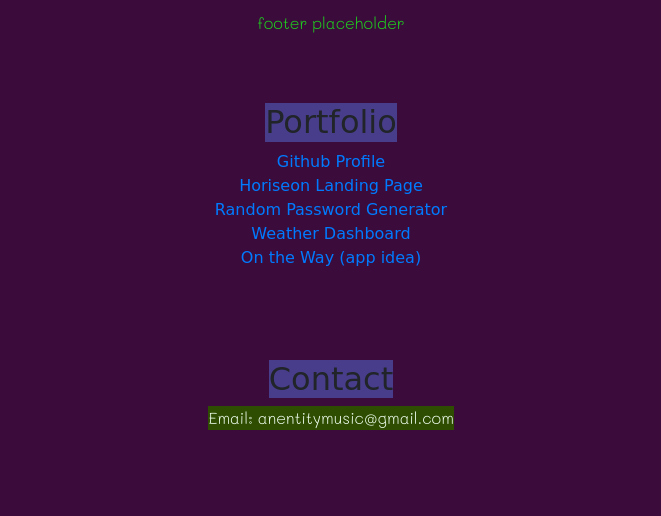
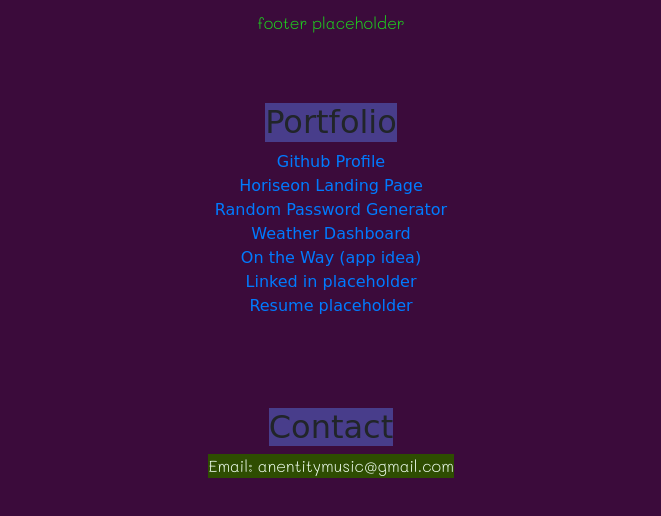
Before and after one commit to StephenSaylor/portfolio, a plain HTML site: page index.html in a window 1280 px wide. Shown: the part 749-1265 px from the top of the page, without its empty margins (309-970 px from the left). Drawn offline with nearby package versions, Linux system fonts and the light colour scheme; a web font is replaced by a local one.

Commit message:
added linked in and resume spots

```diff
--- a/index.html
+++ b/index.html
@@ -38,6 +38,8 @@
         <a href="https://stephensaylor.github.io/password-generator/">Random Password Generator</a>
         <a href="https://stephensaylor.github.io/Weather-Dashboard/">Weather Dashboard</a>
         <a href="https://franklincodes1.github.io/GroupProject1/">On the Way (app idea)</a>
+        <a href="#Linked in">Linked in placeholder</a>
+        <a href="#Resume">Resume placeholder</a>
       </section>
 
       <section id="contact" class="content">
```
